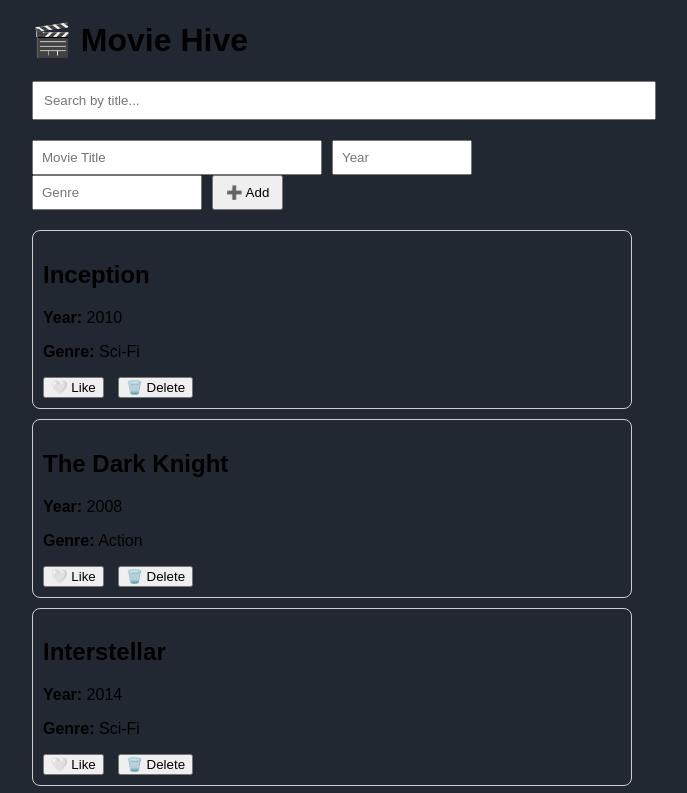
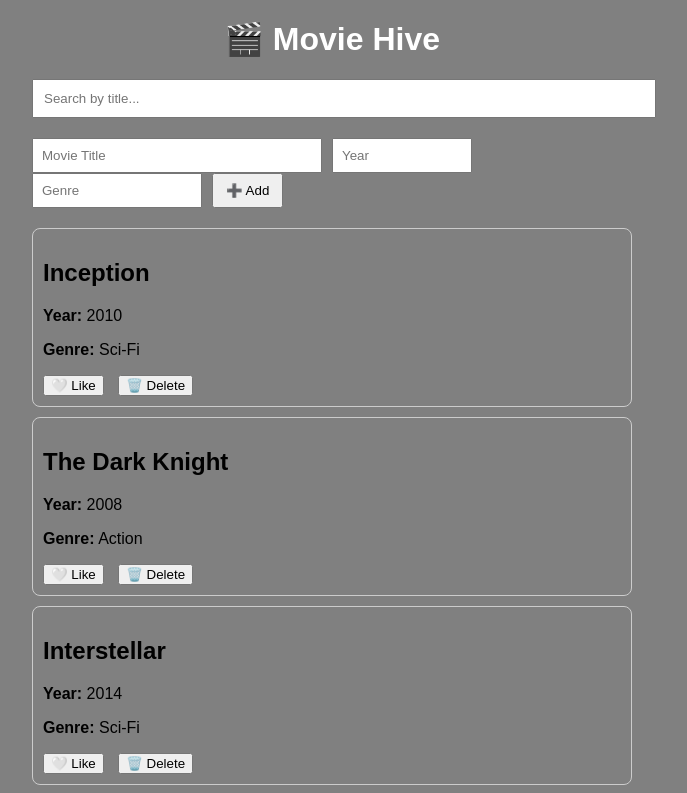
Before and after one commit to eddyfranc/MovieHive, a React (Vite) app in the folder MovieHive/: page / in a window 1280 px wide. Shown: the top 793 px of the page, without its empty margins (308-995 px from the left). Built offline with nearby package versions, Linux system fonts and the light colour scheme.

Commit message:
Add styling for movie title and update background color

```diff
--- a/MovieHive/src/App.jsx
+++ b/MovieHive/src/App.jsx
@@ -41,7 +41,7 @@ function App() {
 
   return (
     <div style={{ maxWidth: '600px', margin: 'auto' }}>
-      <h1>🎬 Movie Hive</h1>
+      <h1 class="Movie_title">🎬 Movie Hive</h1>
 
       <input
         type="text"
--- a/MovieHive/src/index.css
+++ b/MovieHive/src/index.css
@@ -2,5 +2,11 @@ body{
   margin: 0;
   padding: 0;
   font-family: Arial, sans-serif;
-  background-color: rgb(33, 40, 50);
+  background-color:rgb(128, 128, 128);
 }
+.Movie_title{
+  color: rgb(255, 255, 255);
+  font-size: 2rem;
+  text-align: center;
+  margin-top: 20px;
+}
```
